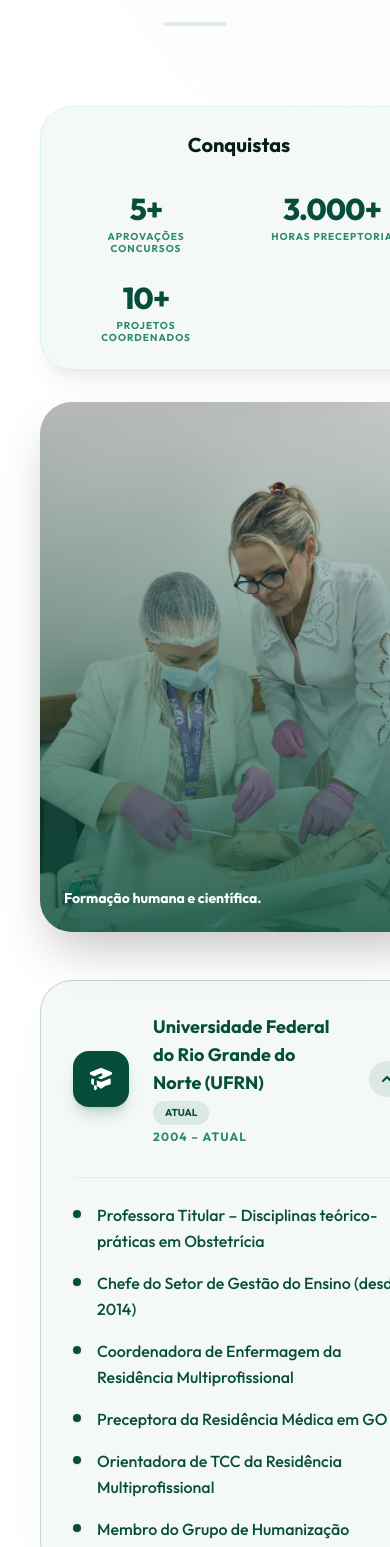
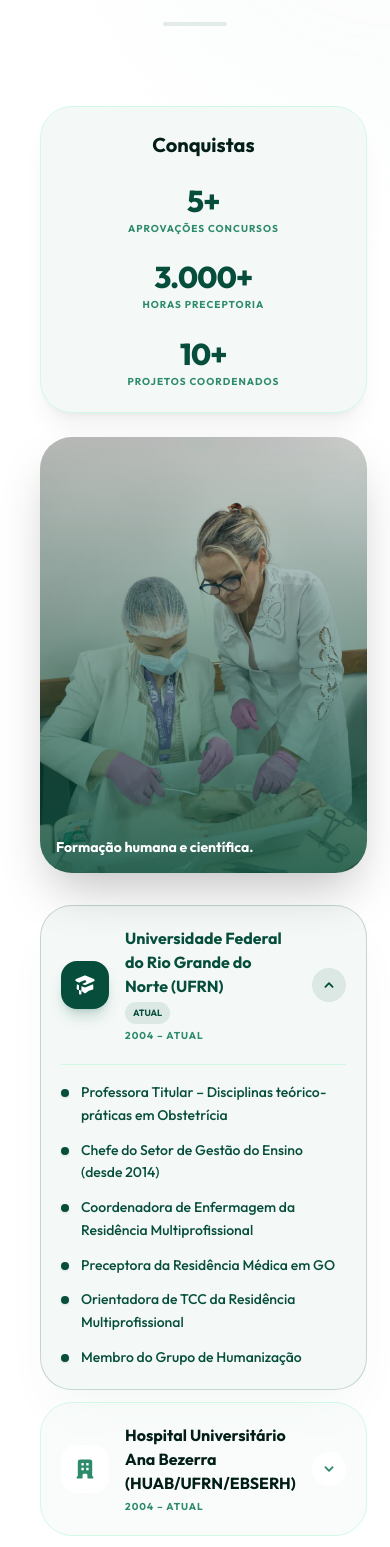
Before and after one commit to MauricioSts/flaviaandreia, a React (Vite) app: page / in a window 390 px wide. Shown: the part 6961-8508 px from the top of the page. Built offline with nearby package versions, Linux system fonts and the light colour scheme.

Commit message:
fix bugs etc

```diff
--- a/src/components/Experience.jsx
+++ b/src/components/Experience.jsx
@@ -90,18 +90,18 @@ export default function Experience() {
                     <div className="w-16 h-1 bg-primary/10 mx-auto rounded-full" />
                 </div>
 
-                <div className="grid lg:grid-cols-12 gap-12">
+                <div className="grid lg:grid-cols-12 gap-8 lg:gap-12">
                     {/* Left Side: Stats & Info */}
-                    <div className="lg:col-span-4 space-y-8">
+                    <div className="lg:col-span-4 space-y-6 lg:space-y-8">
                         <div className="bg-surface p-6 sm:p-8 rounded-[32px] border border-border-light shadow-xl shadow-black/5">
-                            <h3 className="text-xl font-bold text-text-primary mb-8 px-2 sm:px-0 text-center sm:text-left">Conquistas</h3>
-                            <div className="grid grid-cols-2 sm:grid-cols-1 gap-6 sm:gap-8">
+                            <h3 className="text-xl font-bold text-text-primary mb-6 sm:mb-8 text-center sm:text-left">Conquistas</h3>
+                            <div className="grid grid-cols-1 sm:grid-cols-3 lg:grid-cols-1 gap-6 sm:gap-8">
                                 {[
                                     { label: 'Aprovações Concursos', value: '5+' },
                                     { label: 'Horas Preceptoria', value: '3.000+' },
                                     { label: 'Projetos Coordenados', value: '10+' },
                                 ].map((stat) => (
-                                    <div key={stat.label} className="group text-center sm:text-left px-2">
+                                    <div key={stat.label} className="group text-center sm:text-left">
                                         <div className="text-3xl sm:text-4xl font-extrabold text-primary mb-1 group-hover:scale-105 transition-transform origin-center sm:origin-left tracking-tight">{stat.value}</div>
                                         <div className="text-[10px] sm:text-xs font-bold text-text-tertiary uppercase tracking-widest leading-tight">{stat.label}</div>
                                     </div>
@@ -116,14 +116,14 @@ export default function Experience() {
                                 className="w-full h-auto group-hover:scale-105 transition-transform duration-700"
                             />
                             <div className="absolute inset-0 bg-gradient-to-t from-primary/80 to-transparent" />
-                            <div className="absolute bottom-6 left-6 right-6 text-white text-sm font-bold">
+                            <div className="absolute bottom-4 sm:bottom-6 left-4 sm:left-6 right-4 sm:right-6 text-white text-sm font-bold">
                                 Formação humana e científica.
                             </div>
                         </div>
                     </div>
 
                     {/* Right Side: Accordion */}
-                    <div className="lg:col-span-8 space-y-4">
+                    <div className="lg:col-span-8 space-y-3 sm:space-y-4">
                         {experiences.map((exp, i) => (
                             <ExperienceCard key={exp.shortName} exp={exp} index={i} />
                         ))}
@@ -147,28 +147,28 @@ function ExperienceCard({ exp, index }) {
         >
             <button
                 onClick={() => setExpanded(!expanded)}
-                className="w-full flex items-center gap-6 p-8 text-left outline-none"
+                className="w-full flex items-center gap-4 sm:gap-6 p-5 sm:p-8 text-left outline-none"
             >
-                <div className={`w-14 h-14 rounded-2xl flex items-center justify-center flex-shrink-0 transition-colors duration-500 ${expanded ? 'bg-primary text-white shadow-lg shadow-primary/20' : 'bg-surface-secondary text-text-tertiary'}`}>
-                    {exp.type === 'teaching' ? <HiAcademicCap size={28} /> :
-                        exp.type === 'hospital' ? <HiOfficeBuilding size={28} /> :
-                            <HiBriefcase size={28} />}
+                <div className={`w-12 h-12 sm:w-14 sm:h-14 rounded-2xl flex items-center justify-center flex-shrink-0 transition-colors duration-500 ${expanded ? 'bg-primary text-white shadow-lg shadow-primary/20' : 'bg-surface-secondary text-text-tertiary'}`}>
+                    {exp.type === 'teaching' ? <HiAcademicCap size={24} className="sm:w-7 sm:h-7" /> :
+                        exp.type === 'hospital' ? <HiOfficeBuilding size={24} className="sm:w-7 sm:h-7" /> :
+                            <HiBriefcase size={24} className="sm:w-7 sm:h-7" />}
                 </div>
 
                 <div className="flex-1 min-w-0">
-                    <div className="flex flex-wrap items-center gap-x-4 gap-y-1 mb-1">
-                        <h3 className={`text-lg font-bold transition-colors ${expanded ? 'text-primary' : 'text-text-primary'}`}>
+                    <div className="flex flex-wrap items-center gap-x-3 sm:gap-x-4 gap-y-1 mb-1">
+                        <h3 className={`text-base sm:text-lg font-bold transition-colors ${expanded ? 'text-primary' : 'text-text-primary'}`}>
                             {exp.institution}
                         </h3>
                         {expanded && (
-                            <span className="text-[10px] font-bold text-primary px-3 py-1 rounded-full bg-primary/10">ATUAL</span>
+                            <span className="text-[9px] sm:text-[10px] font-bold text-primary px-2 sm:px-3 py-1 rounded-full bg-primary/10">ATUAL</span>
                         )}
                     </div>
-                    <p className="text-xs font-bold text-text-tertiary uppercase tracking-widest">{exp.period}</p>
+                    <p className="text-[10px] sm:text-xs font-bold text-text-tertiary uppercase tracking-widest">{exp.period}</p>
                 </div>
 
-                <div className={`p-2 rounded-full transition-all duration-500 ${expanded ? 'bg-primary/10 text-primary rotate-180' : 'bg-surface-secondary text-text-tertiary'}`}>
-                    <HiChevronDown size={20} />
+                <div className={`p-2 rounded-full transition-all duration-500 flex-shrink-0 ${expanded ? 'bg-primary/10 text-primary rotate-180' : 'bg-surface-secondary text-text-tertiary'}`}>
+                    <HiChevronDown size={18} className="sm:w-5 sm:h-5" />
                 </div>
             </button>
 
@@ -180,13 +180,13 @@ function ExperienceCard({ exp, index }) {
                         exit={{ height: 0, opacity: 0 }}
                         transition={{ duration: 0.4, ease: [0.25, 0.1, 0.25, 1] }}
                     >
-                        <div className="px-8 pb-8 pt-0">
-                            <div className="h-[1px] w-full bg-border-light mb-6" />
-                            <ul className="space-y-4">
+                        <div className="px-5 sm:px-8 pb-5 sm:pb-8 pt-0">
+                            <div className="h-[1px] w-full bg-border-light mb-4 sm:mb-6" />
+                            <ul className="space-y-3 sm:space-y-4">
                                 {exp.roles.map((role) => (
-                                    <li key={role} className="flex items-start gap-4">
+                                    <li key={role} className="flex items-start gap-3 sm:gap-4">
                                         <div className="w-2 h-2 rounded-full bg-primary mt-2 flex-shrink-0 shadow-sm" />
-                                        <span className="text-base text-text-secondary font-medium leading-relaxed">{role}</span>
+                                        <span className="text-sm sm:text-base text-text-secondary font-medium leading-relaxed">{role}</span>
                                     </li>
                                 ))}
                             </ul>
--- a/src/components/Publications.jsx
+++ b/src/components/Publications.jsx
@@ -52,16 +52,16 @@ export default function Publications() {
                 <div className="grid lg:grid-cols-12 gap-8 lg:gap-12 items-start">
                     {/* Sidebar: Tabs */}
                     <div className="lg:col-span-4 space-y-6 lg:sticky lg:top-32">
-                        <div className="bg-surface-secondary p-4 sm:p-8 rounded-[32px] border border-border-light shadow-sm">
-                            <div className="flex flex-row lg:flex-col gap-3 overflow-x-auto lg:overflow-visible pb-2 lg:pb-0 scrollbar-hide">
+                        <div className="bg-surface-secondary p-4 sm:p-6 lg:p-8 rounded-[32px] border border-border-light shadow-sm">
+                            <div className="flex flex-row lg:flex-col gap-2 sm:gap-3 overflow-x-auto lg:overflow-visible pb-2 lg:pb-0 -mx-2 px-2 sm:mx-0 sm:px-0">
                                 {tabs.map((tab) => (
                                     <button
                                         key={tab.id}
                                         onClick={() => setActiveTab(tab.id)}
-                                        className={`group relative flex items-center gap-3 sm:gap-4 p-3 sm:p-4 rounded-2xl transition-all duration-300 outline-none whitespace-nowrap min-w-max lg:min-w-0 ${activeTab === tab.id ? 'bg-surface shadow-xl shadow-black/5' : 'hover:bg-surface/50'}`}
+                                        className={`group relative flex items-center gap-3 sm:gap-4 p-3 sm:p-4 rounded-2xl transition-all duration-300 outline-none whitespace-nowrap flex-shrink-0 lg:w-full ${activeTab === tab.id ? 'bg-surface shadow-xl shadow-black/5' : 'hover:bg-surface/50'}`}
                                     >
-                                        <div className={`w-10 h-10 sm:w-12 sm:h-12 rounded-xl flex items-center justify-center transition-colors duration-300 ${activeTab === tab.id ? 'bg-primary text-white shadow-lg shadow-primary/20' : 'bg-surface text-text-tertiary border border-border-light group-hover:bg-surface-secondary'}`}>
-                                            <tab.icon size={20} />
+                                        <div className={`w-10 h-10 sm:w-12 sm:h-12 rounded-xl flex items-center justify-center transition-colors duration-300 flex-shrink-0 ${activeTab === tab.id ? 'bg-primary text-white shadow-lg shadow-primary/20' : 'bg-surface text-text-tertiary border border-border-light group-hover:bg-surface-secondary'}`}>
+                                            <tab.icon size={18} className="sm:w-5 sm:h-5" />
                                         </div>
                                         <span className={`text-xs sm:text-sm font-bold tracking-tight uppercase transition-colors ${activeTab === tab.id ? 'text-primary' : 'text-text-tertiary'}`}>
                                             {tab.label}
@@ -78,7 +78,7 @@ export default function Publications() {
                             </div>
                         </div>
 
-                        {/* Secondary Image - Hidden on mobile if needed or made smaller */}
+                        {/* Secondary Image - Hidden on mobile */}
                         <div className="relative group rounded-[40px] overflow-hidden shadow-2xl hidden lg:block">
                             <img
                                 src="/images/pesquisa.jpeg"
@@ -101,40 +101,40 @@ export default function Publications() {
                                 animate={{ opacity: 1, y: 0 }}
                                 exit={{ opacity: 0, y: -10 }}
                                 transition={{ duration: 0.3 }}
-                                className="space-y-4 sm:space-y-6"
+                                className="space-y-3 sm:space-y-4"
                             >
                                 {data.map((item, i) => (
                                     <div
                                         key={i}
-                                        className="group relative bg-surface p-6 sm:p-8 rounded-[32px] border border-border-light shadow-sm hover:shadow-xl hover:shadow-black/5 transition-all duration-500"
+                                        className="group relative bg-surface p-5 sm:p-6 lg:p-8 rounded-[24px] sm:rounded-[32px] border border-border-light shadow-sm hover:shadow-xl hover:shadow-black/5 transition-all duration-500"
                                     >
-                                        <div className="flex flex-col gap-4">
-                                            <div className="flex justify-between items-start gap-4">
-                                                <h4 className="text-lg sm:text-xl font-bold text-text-primary leading-tight group-hover:text-primary transition-colors">
+                                        <div className="flex flex-col gap-3 sm:gap-4">
+                                            <div className="flex justify-between items-start gap-3 sm:gap-4">
+                                                <h4 className="text-base sm:text-lg lg:text-xl font-bold text-text-primary leading-tight group-hover:text-primary transition-colors">
                                                     {item.title}
                                                 </h4>
-                                                <div className="flex-shrink-0 w-10 h-10 rounded-full bg-surface-secondary flex items-center justify-center text-text-tertiary group-hover:bg-primary/10 group-hover:text-primary transition-all">
-                                                    <HiExternalLink size={20} />
+                                                <div className="flex-shrink-0 w-9 h-9 sm:w-10 sm:h-10 rounded-full bg-surface-secondary flex items-center justify-center text-text-tertiary group-hover:bg-primary/10 group-hover:text-primary transition-all">
+                                                    <HiExternalLink size={18} className="sm:w-5 sm:h-5" />
                                                 </div>
                                             </div>
 
                                             {item.authors && (
-                                                <p className="text-xs font-medium text-text-tertiary bg-surface-secondary/50 p-3 rounded-xl border border-border-light/50">
+                                                <p className="text-[11px] sm:text-xs font-medium text-text-tertiary bg-surface-secondary/50 p-2.5 sm:p-3 rounded-xl border border-border-light/50">
                                                     {item.authors}
                                                 </p>
                                             )}
 
-                                            <div className="flex flex-wrap items-center gap-3 pt-2">
-                                                <span className="text-[10px] font-bold px-4 py-1.5 rounded-full bg-text-primary text-surface uppercase tracking-widest leading-none">
+                                            <div className="flex flex-wrap items-center gap-2 sm:gap-3 pt-1 sm:pt-2">
+                                                <span className="text-[9px] sm:text-[10px] font-bold px-3 sm:px-4 py-1.5 rounded-full bg-text-primary text-surface uppercase tracking-widest leading-none">
                                                     {item.year || item.period}
                                                 </span>
                                                 {item.journal && (
-                                                    <span className="text-[10px] font-bold px-4 py-1.5 rounded-full bg-primary/5 text-primary border border-primary/10 uppercase tracking-widest leading-none">
+                                                    <span className="text-[9px] sm:text-[10px] font-bold px-3 sm:px-4 py-1.5 rounded-full bg-primary/5 text-primary border border-primary/10 uppercase tracking-widest leading-none">
                                                         {item.journal}
                                                     </span>
                                                 )}
                                                 {item.role && (
-                                                    <span className={`text-[10px] font-bold px-4 py-1.5 rounded-full uppercase tracking-widest leading-none border ${item.role === 'Coordenadora' ? 'bg-primary/5 text-primary border-primary/20' : 'bg-surface-secondary text-text-secondary border-border'}`}>
+                                                    <span className={`text-[9px] sm:text-[10px] font-bold px-3 sm:px-4 py-1.5 rounded-full uppercase tracking-widest leading-none border ${item.role === 'Coordenadora' ? 'bg-primary/5 text-primary border-primary/20' : 'bg-surface-secondary text-text-secondary border-border'}`}>
                                                         {item.role}
                                                     </span>
                                                 )}
@@ -145,12 +145,12 @@ export default function Publications() {
                             </motion.div>
                         </AnimatePresence>
 
-                        <div className="mt-12 text-center lg:text-left pt-12 border-t border-border-light">
+                        <div className="mt-8 sm:mt-12 text-center lg:text-left pt-8 sm:pt-12 border-t border-border-light">
                             <a
                                 href="https://lattes.cnpq.br/9993128048836468"
                                 target="_blank"
                                 rel="noopener noreferrer"
-                                className="inline-flex items-center gap-4 text-sm font-bold text-primary hover:text-primary-dark transition-all group"
+                                className="inline-flex items-center gap-3 sm:gap-4 text-sm font-bold text-primary hover:text-primary-dark transition-all group"
                             >
                                 <div className="w-10 h-10 rounded-full bg-primary/10 flex items-center justify-center group-hover:bg-primary group-hover:text-white transition-all">
                                     <HiExternalLink size={18} />
```
